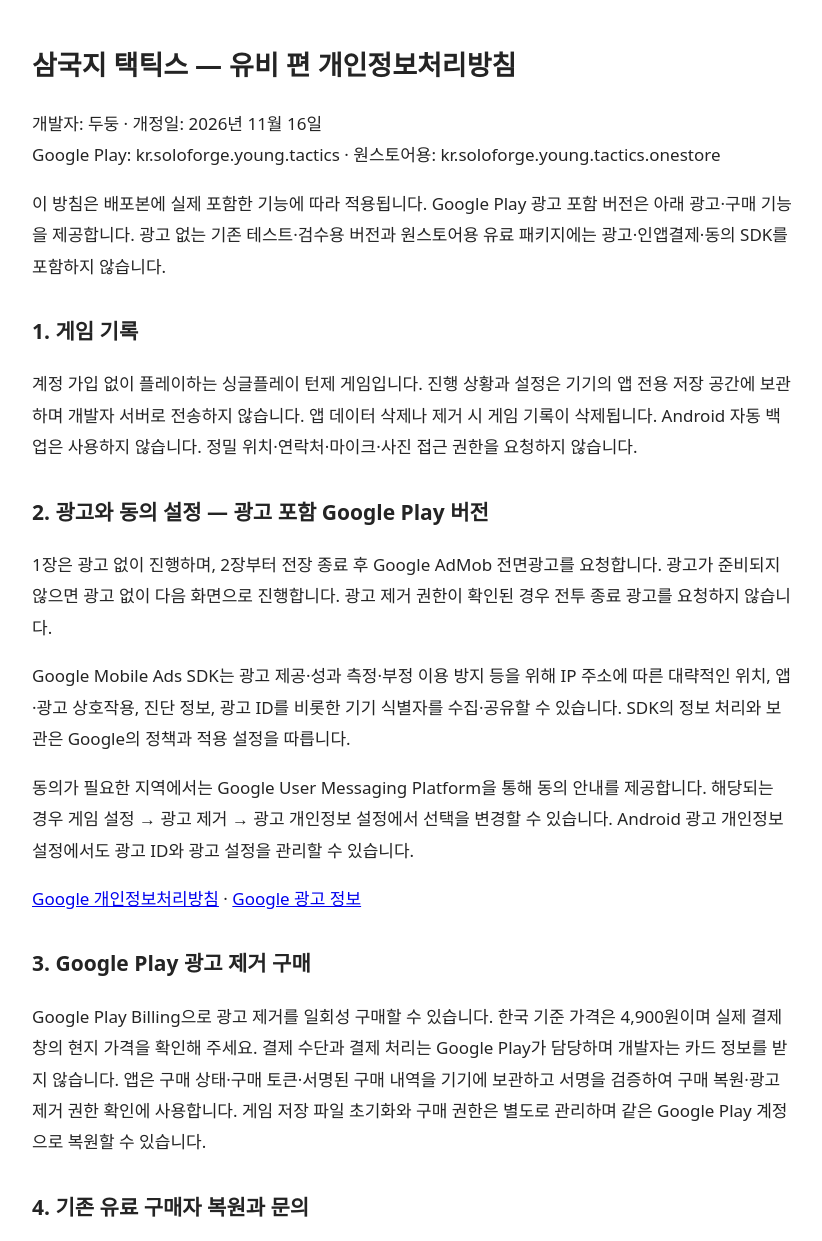
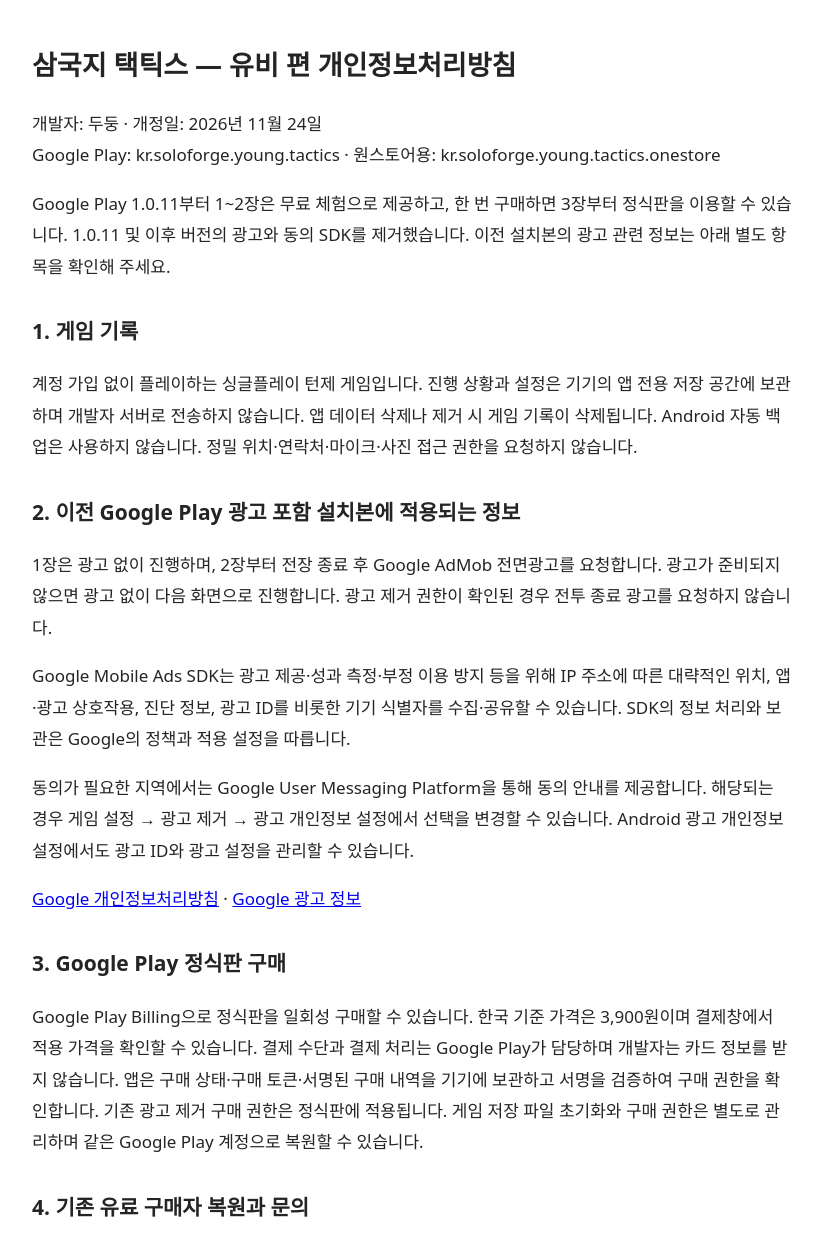
Before and after one commit to Hoseok-Kang/young-tactics-privacy, a plain HTML site: page index.html in a window 1280 px wide. Shown: the top 1241 px of the page, without its empty margins (228-1050 px from the left). Drawn offline with Linux system fonts and the light colour scheme.

Commit message:
Publish privacy policy for Young Tactics closed testing

```diff
--- a/index.html
+++ b/index.html
@@ -4,17 +4,17 @@
 <title>삼국지 택틱스 — 유비 편 개인정보처리방침</title>
 <style>body{max-width:760px;margin:40px auto;padding:0 20px;color:#242424;font:17px/1.85 system-ui,sans-serif}h1{font-size:27px}h2{font-size:21px;margin-top:30px}</style>
 <h1>삼국지 택틱스 — 유비 편 개인정보처리방침</h1>
-<p>개발자: 두둥 · 개정일: 2026년 11월 16일<br>Google Play: kr.soloforge.young.tactics · 원스토어용: kr.soloforge.young.tactics.onestore</p>
-<p>이 방침은 배포본에 실제 포함한 기능에 따라 적용됩니다. Google Play 광고 포함 버전은 아래 광고·구매 기능을 제공합니다. 광고 없는 기존 테스트·검수용 버전과 원스토어용 유료 패키지에는 광고·인앱결제·동의 SDK를 포함하지 않습니다.</p>
+<p>개발자: 두둥 · 개정일: 2026년 11월 24일<br>Google Play: kr.soloforge.young.tactics · 원스토어용: kr.soloforge.young.tactics.onestore</p>
+<p>Google Play 1.0.11부터 1~2장은 무료 체험으로 제공하고, 한 번 구매하면 3장부터 정식판을 이용할 수 있습니다. 1.0.11 및 이후 버전의 광고와 동의 SDK를 제거했습니다. 이전 설치본의 광고 관련 정보는 아래 별도 항목을 확인해 주세요.</p>
 <h2>1. 게임 기록</h2>
 <p>계정 가입 없이 플레이하는 싱글플레이 턴제 게임입니다. 진행 상황과 설정은 기기의 앱 전용 저장 공간에 보관하며 개발자 서버로 전송하지 않습니다. 앱 데이터 삭제나 제거 시 게임 기록이 삭제됩니다. Android 자동 백업은 사용하지 않습니다. 정밀 위치·연락처·마이크·사진 접근 권한을 요청하지 않습니다.</p>
-<h2>2. 광고와 동의 설정 — 광고 포함 Google Play 버전</h2>
+<h2>2. 이전 Google Play 광고 포함 설치본에 적용되는 정보</h2>
 <p>1장은 광고 없이 진행하며, 2장부터 전장 종료 후 Google AdMob 전면광고를 요청합니다. 광고가 준비되지 않으면 광고 없이 다음 화면으로 진행합니다. 광고 제거 권한이 확인된 경우 전투 종료 광고를 요청하지 않습니다.</p>
 <p>Google Mobile Ads SDK는 광고 제공·성과 측정·부정 이용 방지 등을 위해 IP 주소에 따른 대략적인 위치, 앱·광고 상호작용, 진단 정보, 광고 ID를 비롯한 기기 식별자를 수집·공유할 수 있습니다. SDK의 정보 처리와 보관은 Google의 정책과 적용 설정을 따릅니다.</p>
 <p>동의가 필요한 지역에서는 Google User Messaging Platform을 통해 동의 안내를 제공합니다. 해당되는 경우 게임 설정 → 광고 제거 → 광고 개인정보 설정에서 선택을 변경할 수 있습니다. Android 광고 개인정보 설정에서도 광고 ID와 광고 설정을 관리할 수 있습니다.</p>
 <p><a href="https://policies.google.com/privacy">Google 개인정보처리방침</a> · <a href="https://policies.google.com/technologies/ads">Google 광고 정보</a></p>
-<h2>3. Google Play 광고 제거 구매</h2>
-<p>Google Play Billing으로 광고 제거를 일회성 구매할 수 있습니다. 한국 기준 가격은 4,900원이며 실제 결제창의 현지 가격을 확인해 주세요. 결제 수단과 결제 처리는 Google Play가 담당하며 개발자는 카드 정보를 받지 않습니다. 앱은 구매 상태·구매 토큰·서명된 구매 내역을 기기에 보관하고 서명을 검증하여 구매 복원·광고 제거 권한 확인에 사용합니다. 게임 저장 파일 초기화와 구매 권한은 별도로 관리하며 같은 Google Play 계정으로 복원할 수 있습니다.</p>
+<h2>3. Google Play 정식판 구매</h2>
+<p>Google Play Billing으로 정식판을 일회성 구매할 수 있습니다. 한국 기준 가격은 3,900원이며 결제창에서 적용 가격을 확인할 수 있습니다. 결제 수단과 결제 처리는 Google Play가 담당하며 개발자는 카드 정보를 받지 않습니다. 앱은 구매 상태·구매 토큰·서명된 구매 내역을 기기에 보관하고 서명을 검증하여 구매 권한을 확인합니다. 기존 광고 제거 구매 권한은 정식판에 적용됩니다. 게임 저장 파일 초기화와 구매 권한은 별도로 관리하며 같은 Google Play 계정으로 복원할 수 있습니다.</p>
 <h2>4. 기존 유료 구매자 복원과 문의</h2>
 <p>확인된 기존 유료 구매 권한은 유지합니다. 설치 또는 업데이트 시각만으로 무료 이용자에게 구매 권한을 부여하지 않습니다. 이전 유료 앱 구매가 자동으로 확인되지 않으면 이용자가 문의 이메일로 보내는 Google Play 주문 번호와 앱 설치 번호를 확인하여 복원을 지원합니다. 설치 번호는 기기에 생성하는 임의 식별자이며 문의를 보내지 않으면 개발자에게 전송하지 않습니다. 복원 코드는 해당 설치에서만 사용하는 전자서명 코드입니다.</p>
 <p>문의 이메일 주소·문의 내용·제공한 주문 정보를 답변과 구매 확인에 사용하며 목적 달성 후 불필요한 정보는 삭제합니다. 비밀번호·전체 결제 수단 번호·민감한 정보는 보내지 마세요. 문의·삭제 요청: <a href="mailto:khszzxx@naver.com">khszzxx@naver.com</a></p>
```
